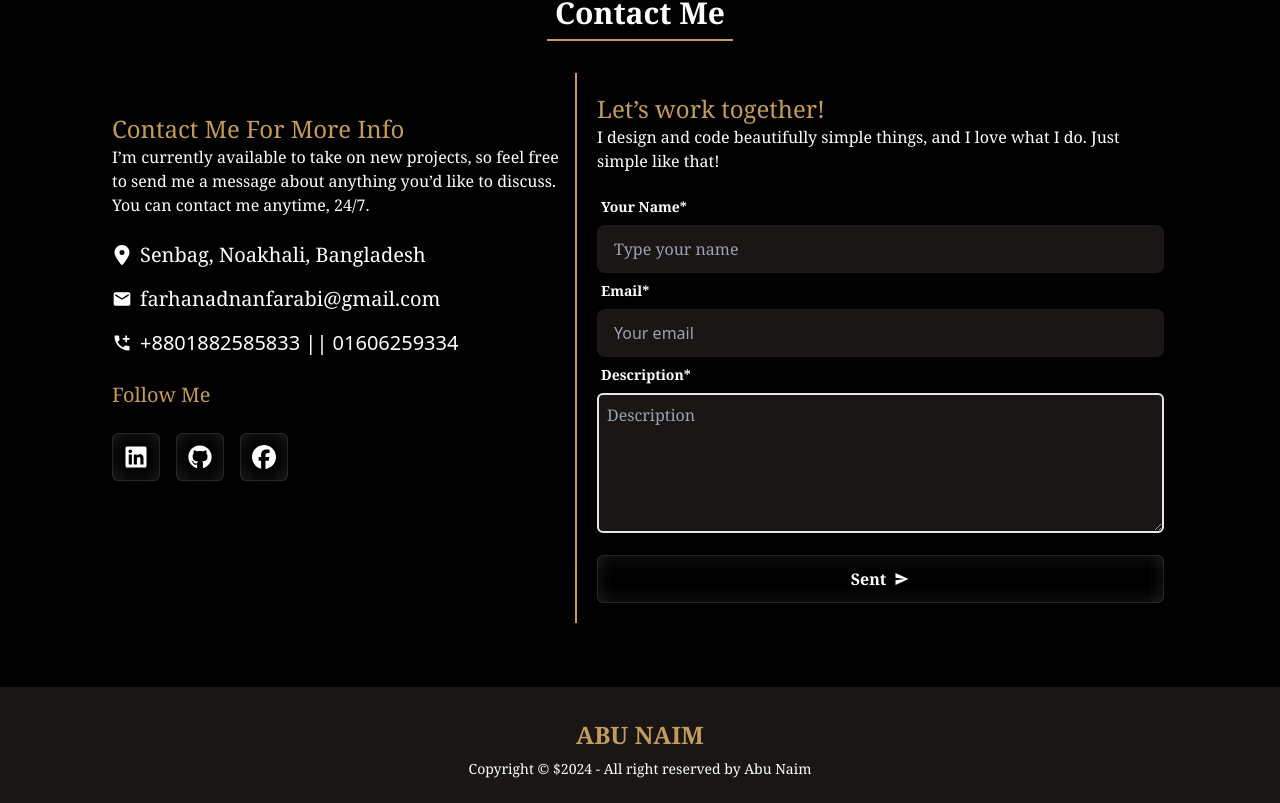
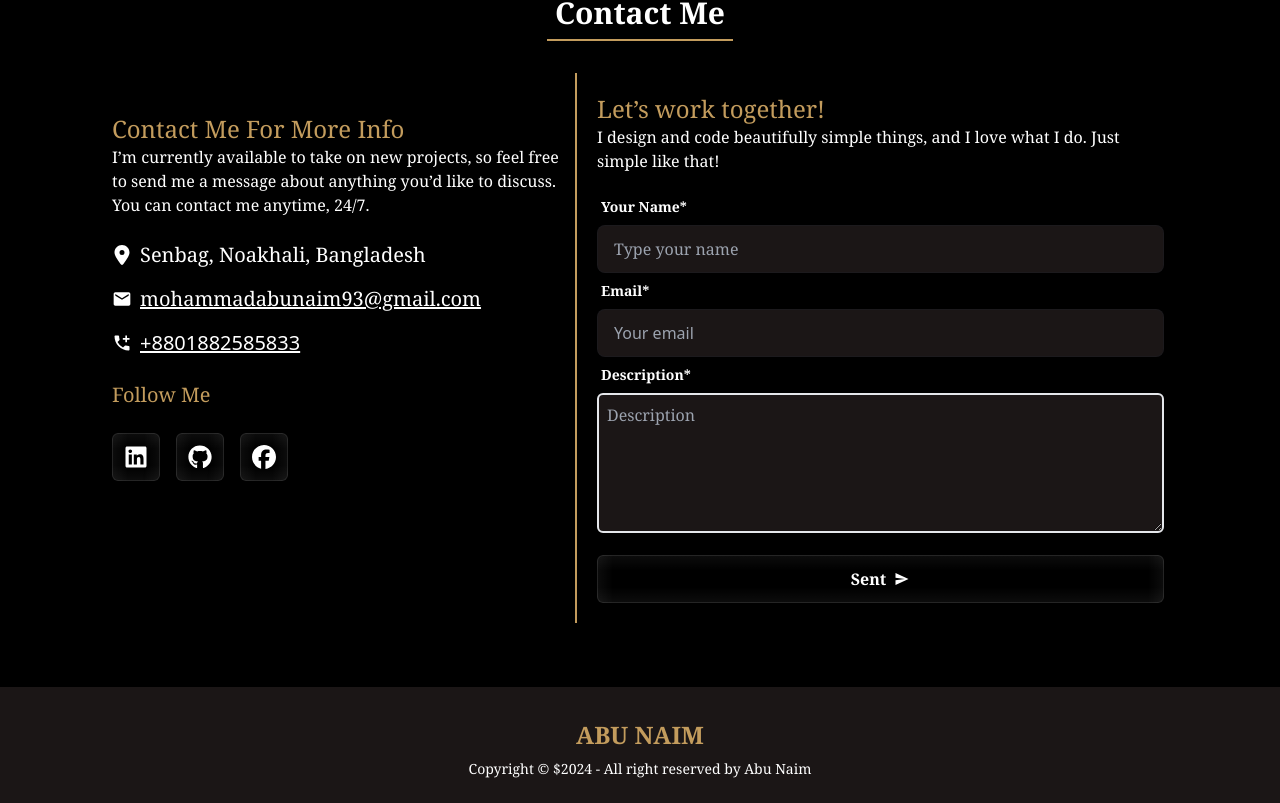
Before and after one commit to md-abu-naim/Abu-Naim-Portfolio, a React (Vite) app: page / in a window 1280 px wide. Shown: the part 2741-3544 px from the top of the page. Built offline with nearby package versions, Linux system fonts and the light colour scheme.

Commit message:
number and email change

```diff
--- a/src/Pages/Home/Contacts.jsx
+++ b/src/Pages/Home/Contacts.jsx
@@ -37,8 +37,8 @@ const Contacts = () => {
                         <p >I’m currently available to take on new projects, so feel free to send me a message about anything you’d like to discuss. You can contact me anytime, 24/7.</p></div>
                     <div className="flex flex-col items-center lg:items-start justify-center space-y-4 lg:justify-start">
                         <p className="flex items-center gap-2 md:text-xl"><FaLocationDot /> <span>Senbag, Noakhali, Bangladesh</span></p>
-                        <p className="flex items-center gap-2 md:text-xl"><MdEmail /> <span>farhanadnanfarabi@gmail.com</span> </p>
-                        <p className="flex items-center gap-2 md:text-xl font-sans"><MdAddCall /> <span>+8801882585833 || 01606259334</span> </p>
+                        <a href="mailto:mohammadabunaim93@gmail.com" className="flex items-center gap-2 md:text-xl"><MdEmail /> <span className="underline">mohammadabunaim93@gmail.com</span> </a>
+                        <a href="https://wa.me/+8801882585833" target="_blank" rel="noopener noreferrer" className="flex items-center gap-2 md:text-xl font-sans"><MdAddCall /> <span className="underline">+8801882585833</span> </a>
                     </div>
 
                     <h3 className="text-xl text-[#C39C5D]">Follow Me</h3>
@@ -51,8 +51,7 @@ const Contacts = () => {
                             <span className="absolute bottom-0 right-0 w-4 h-full bg-gradient-to-l from-white to-transparent opacity-5"></span>
                             <span className="absolute inset-0 w-full h-full border border-white rounded-md opacity-10"></span>
                             <span className="absolute w-0 h-0 transition-all duration-300 ease-out bg-white rounded-full group-hover:w-56 group-hover:h-56 opacity-5"></span>
-                            <span className="relative text-2xl"><FaLinkedin /></span>
-                        </a >
+                            <span className="relative text-2xl"><FaLinkedin /></span></a >
                         <a href="https://github.com/md-abu-naim" target="_blank" className="relative w-9 inline-flex items-center justify-center px-6 py-3 overflow-hidden font-bold text-white rounded-md shadow-2xl group">
                             <span className="absolute inset-0 w-full h-full transition duration-300 ease-out opacity-0 bg-gradient-to-br from-[#c59d5f] via-[#1B1616] to-[#c59d5f] group-hover:opacity-100"></span>
                             <span className="absolute top-0 left-0 w-full bg-gradient-to-b from-white to-transparent opacity-5 h-1/3"></span>
@@ -61,8 +60,7 @@ const Contacts = () => {
                             <span className="absolute bottom-0 right-0 w-4 h-full bg-gradient-to-l from-white to-transparent opacity-5"></span>
                             <span className="absolute inset-0 w-full h-full border border-white rounded-md opacity-10"></span>
                             <span className="absolute w-0 h-0 transition-all duration-300 ease-out bg-white rounded-full group-hover:w-56 group-hover:h-56 opacity-5"></span>
-                            <span className="relative text-2xl"><FaGithub /></span>
-                        </a >
+                            <span className="relative text-2xl"><FaGithub /></span></a >
                         <a href="https://www.facebook.com/farhanadnan.farabi.5" target="_blank" className="relative w-9 inline-flex items-center justify-center px-6 py-3 overflow-hidden font-bold text-white rounded-md shadow-2xl group">
                             <span className="absolute inset-0 w-full h-full transition duration-300 ease-out opacity-0 bg-gradient-to-br from-[#c59d5f] via-[#1B1616] to-[#c59d5f] group-hover:opacity-100"></span>
                             <span className="absolute top-0 left-0 w-full bg-gradient-to-b from-white to-transparent opacity-5 h-1/3"></span>
```
